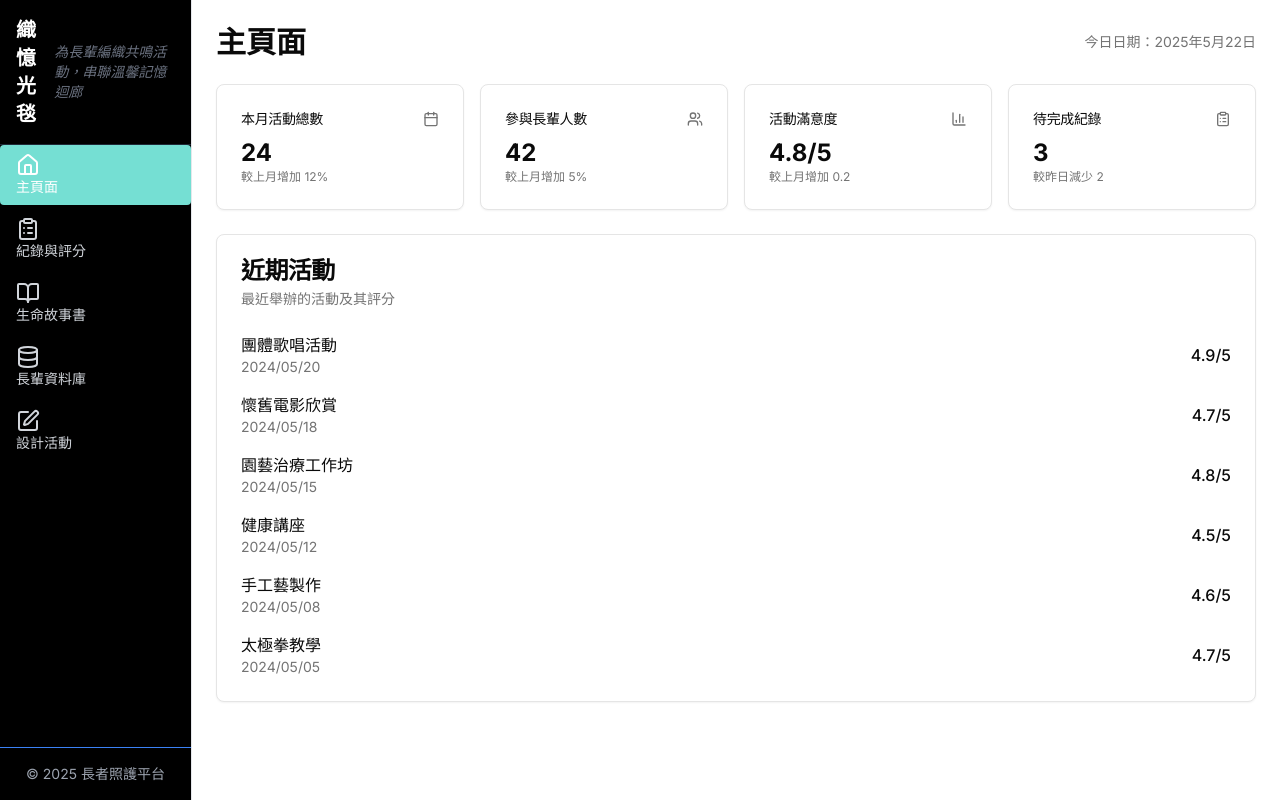
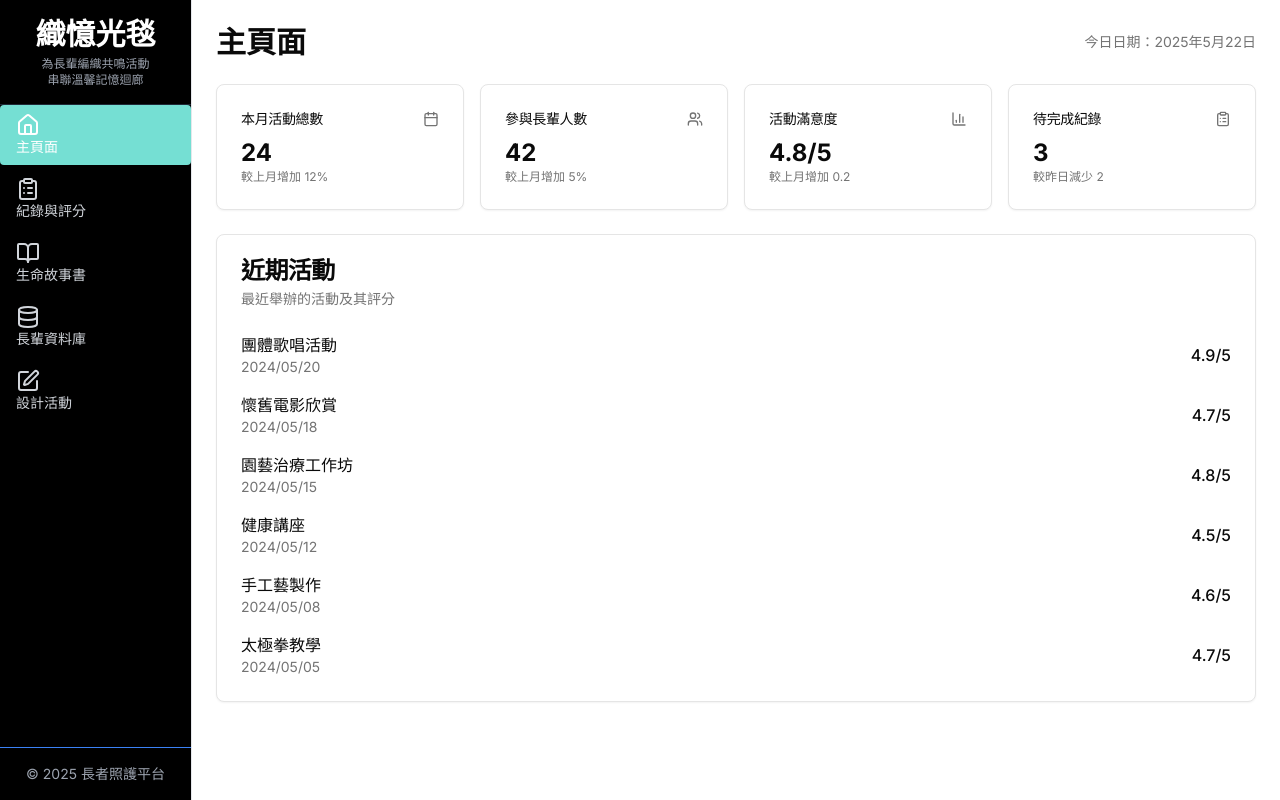
Before and after one commit to Chris-Chen-rin/ai-activity-gen, a Next.js app: page / in a window 1280 px wide. Built offline with nearby package versions, Linux system fonts and the light colour scheme.

Commit message:
Adding some addressing

```diff
--- a/components/app-sidebar.tsx
+++ b/components/app-sidebar.tsx
@@ -26,9 +26,10 @@ export function AppSidebar() {
 
   return (
     <Sidebar className=" bg-[#000000] text-white">
-      <SidebarHeader className="flex items-center justify-center py-4 border-b border-gray-800">
-        <h1 className="text-xl font-bold">織憶光毯</h1>
-        <p className="text-sm text-gray-500 italic">為長輩編織共鳴活動，串聯溫馨記憶迴廊</p>
+      <SidebarHeader className="flex flex-col items-center justify-center py-4 border-b border-gray-800">
+        <h1 className="text-3xl font-bold">織憶光毯</h1>
+        <p className="text-xs text-gray-400 mt-1">為長輩編織共鳴活動</p>
+        <p className="text-xs text-gray-400">串聯溫馨記憶迴廊</p>
       </SidebarHeader>
       <SidebarContent>
         <SidebarMenu>
```
